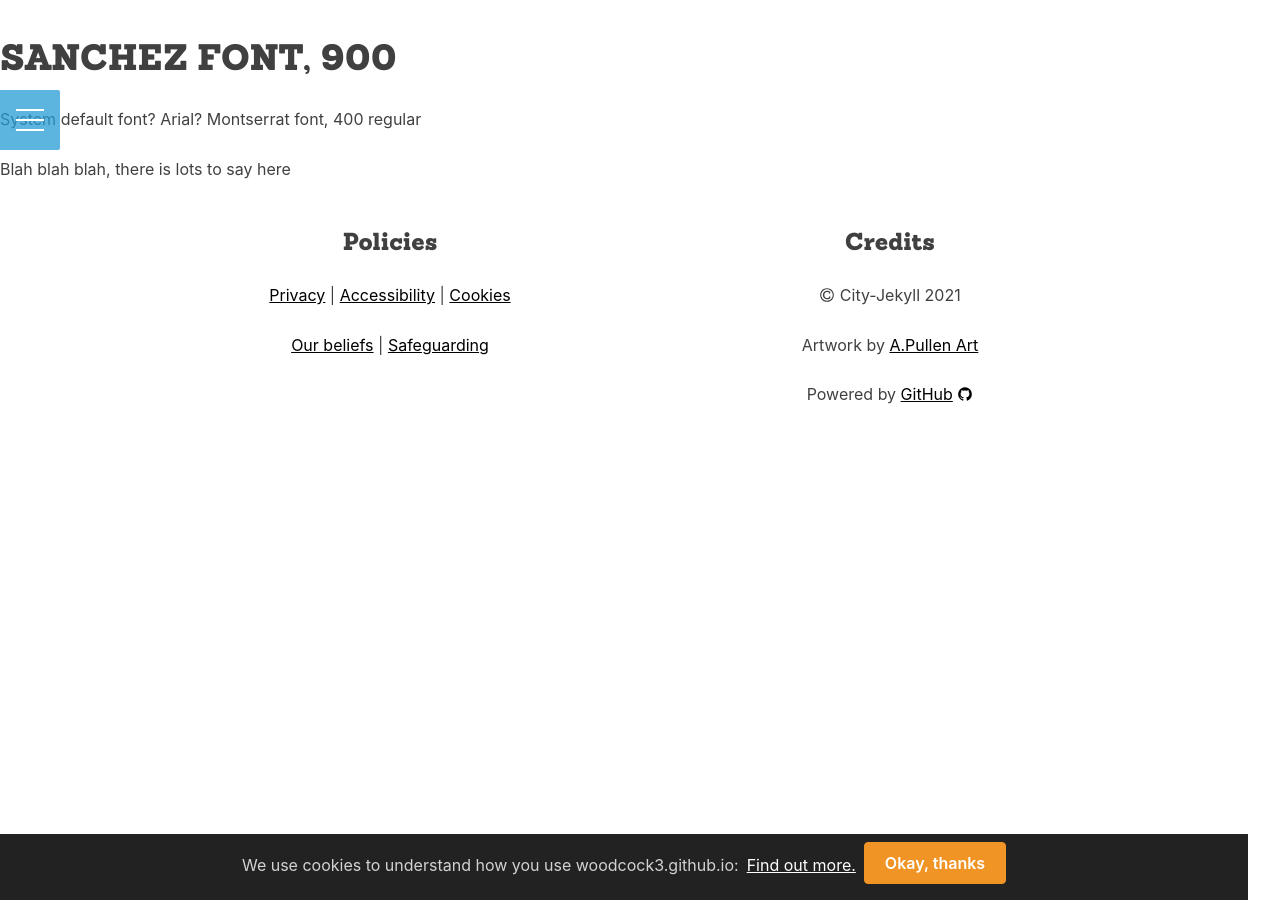
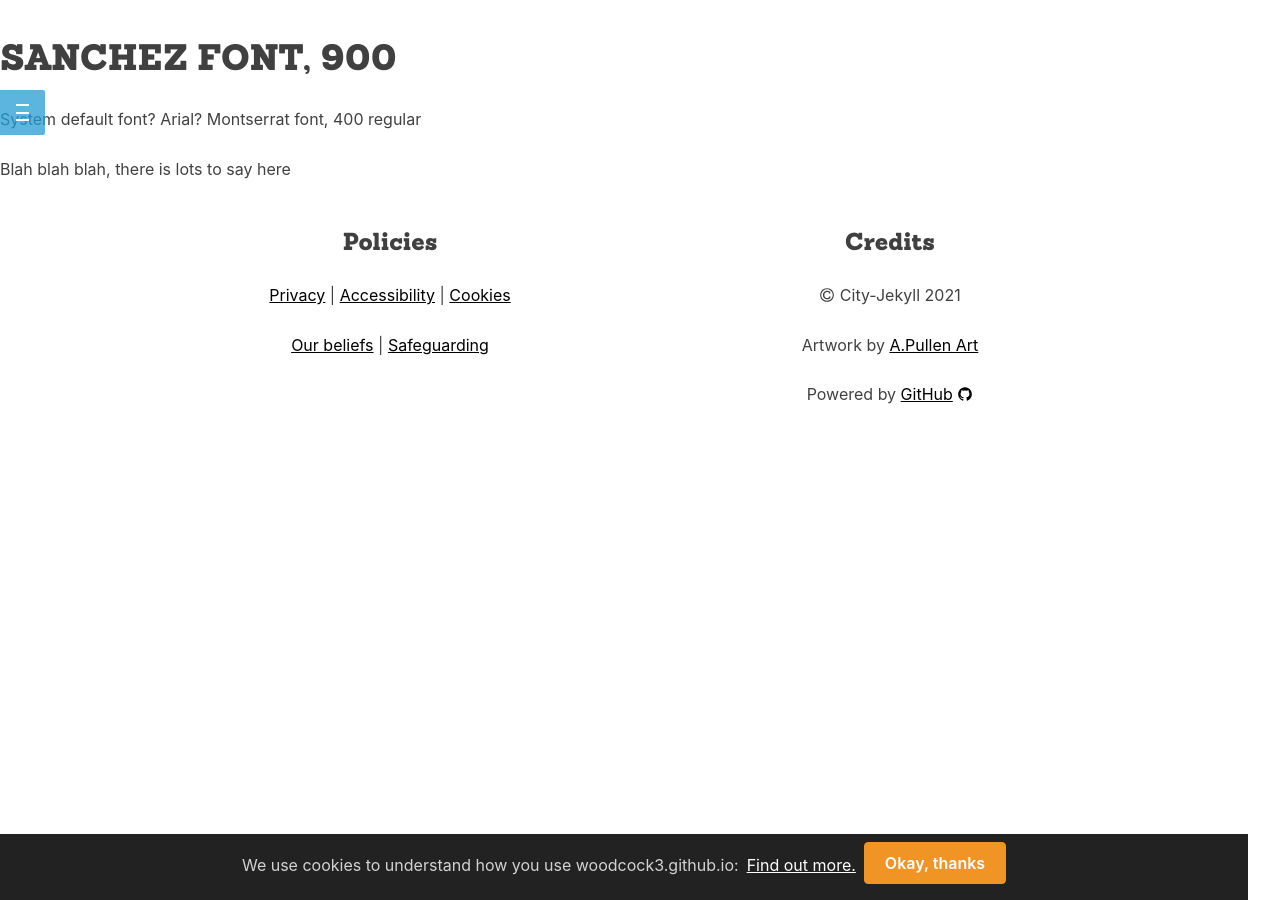
Before and after one commit to woodcox/city-jekyll, a Jekyll site: the page built from pages/fonttest.md, in a window 1280 px wide. Built offline with Jekyll 4.4.1, drawn with Linux system fonts in a browser that asks for light colours.

Commit message:
Update _variables.scss

```diff
--- a/_sass/base/_variables.scss
+++ b/_sass/base/_variables.scss
@@ -184,12 +184,12 @@ $code-borders: $borders !default;
 // Navigation
 //==============================================================================
 
-$hamburger-menu-size: 60px;
+$hamburger-menu-size: 45px;
 $hamburger-menu-border-radius: .12em !default;
 $hamburger-menu-bg-color: rgba($primary-color, 0.75) !default;
 $hamburger-menu-line-height: 2px;
 $hover-line-height: $hamburger-menu-line-height;
-$menu-text-color: $button-color;
+$menu-text-color: $button-color !important;
 $menu-hover-color: $link-hover-color !default;
-$content-bg-color: rgba($third-color, 0.97) !default;
+$content-bg-color: rgba($primary-color, 0.97) !default;
 $anim-duration: 0.4s;
```
